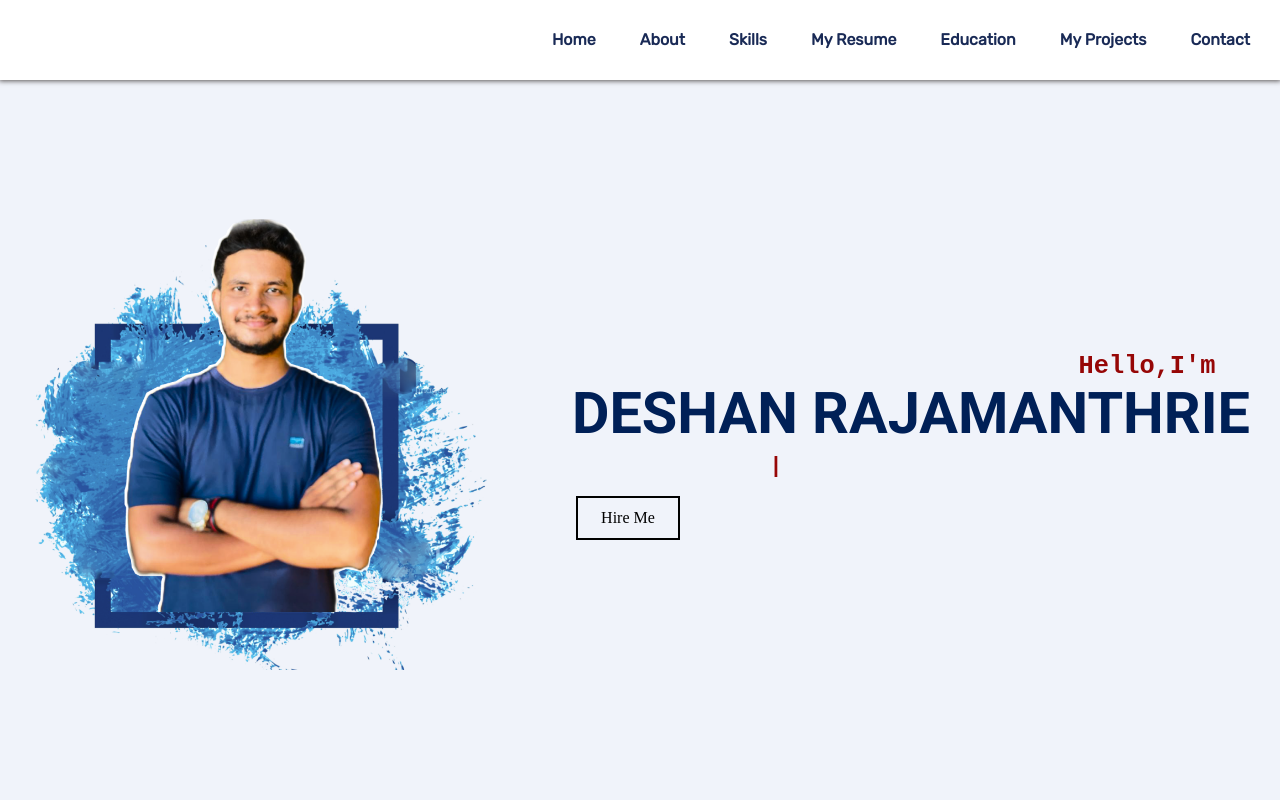
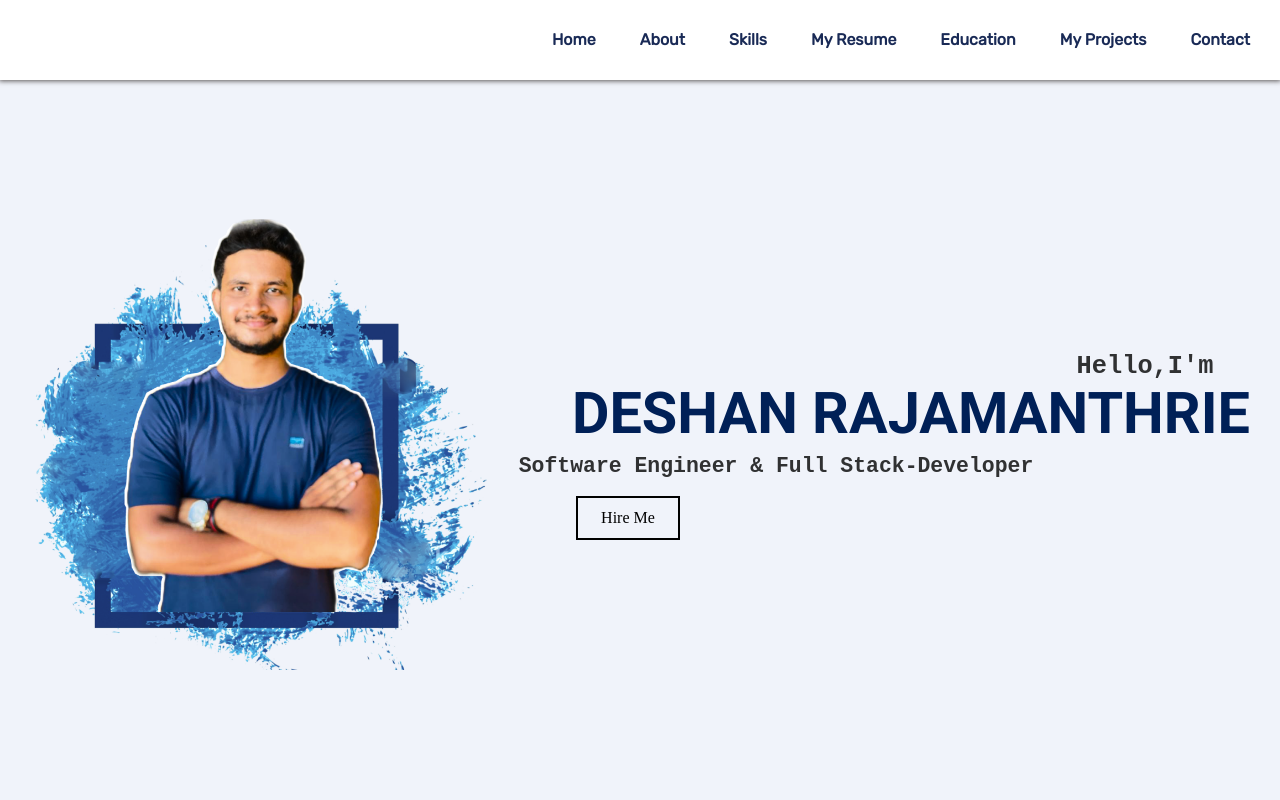
Before and after one commit to deshanrajamanthrie/My-Profile, a plain HTML site: page index.html in a window 1280 px wide. Shown: the top 800 px of the page. Drawn offline with nearby package versions, Linux system fonts and the light colour scheme; a web font is replaced by a local one.

Commit message:
build my web

```diff
--- a/assets/css/homepage.css
+++ b/assets/css/homepage.css
@@ -79,8 +79,8 @@
     font-size: 1.3em;
     margin: 0;
     position: relative;
-    left: 251px;
-    color: #960606;
+    left: 249px;
+    color: rgba(0, 0, 0, 0.8);
     /*font-weight: bolder;*/
 }
 
@@ -104,7 +104,7 @@
     position: relative;
     top: 5px;
     margin: 2px;
-    color: #960606;
+    color: rgba(0, 0, 0, 0.8);
     left: -120px;
     font-size: 1.1em;
     font-family: monospace;
--- a/index.html
+++ b/index.html
@@ -106,8 +106,7 @@
                 <article>
                     <h3>Hello,I'm</h3>
                     <h2>DESHAN RAJAMANTHRIE</h2>
-                    <h5 class="text">
-                        <span class="typed-cursor" aria-hidden="true">|</span>
+                    <h5>Software Engineer & Full Stack-Developer
                     </h5>
 
                 </article>
@@ -390,7 +389,7 @@
                         <p class="project-description">This Project was done is Java Also ,this is a
                             standalone application,where more attention is paid to create a more <strong>user- friendly
                                 interface. </strong>
-                            Not Crud Operation & It handles various transactions.</p>
+                            Not Crud Operation.</p>
                         <span class="btn-down">
                             <div class="gitHub-linked">Open Git Hub</div>
                         </span>
```
Also changed, not shown: 2 other files.
